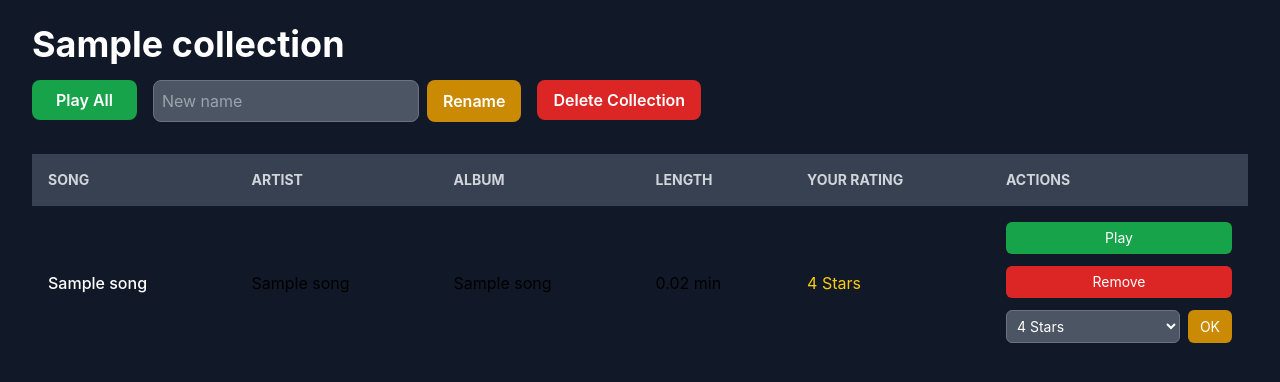
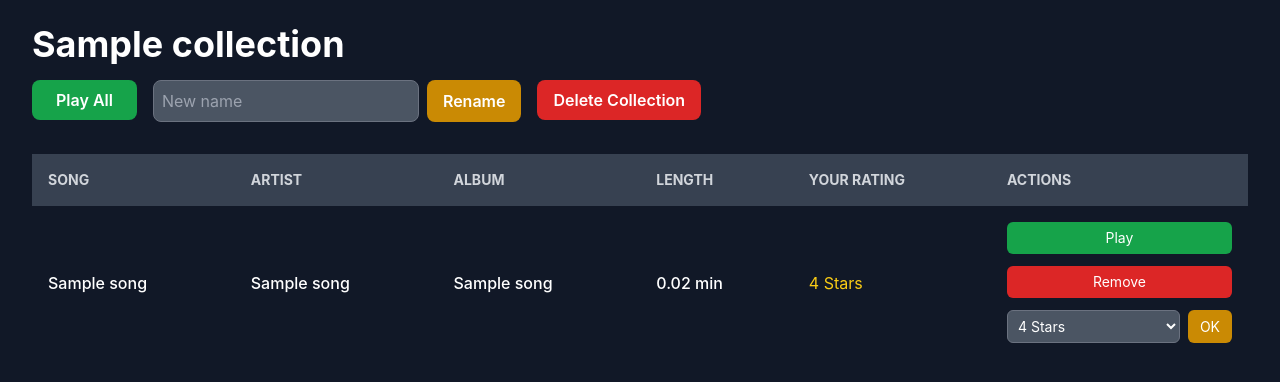
Before and after one commit to hl9082/csci320-group20, a Flask app: template src/templates/collectiondetails.html in a window 1280 px wide. Shown: the part 112-494 px from the top of the page. Run offline with Flask 2, Linux system fonts and the light colour scheme; the template is opened without the code that fills it: most values are stand-ins (such as "Sample title", 1, 10 or a date in 2020); parts of the project's set-up code (start-up, migrations or seed data) failed here and were passed over; some libraries are stand-ins or nearby versions.

Commit message:
CollectionDetails.html fixed: values of columns in collectiondetails page that are black are now turned to white

```diff
--- a/src/templates/collectiondetails.html
+++ b/src/templates/collectiondetails.html
@@ -53,9 +53,9 @@
                     {% for song in collection.songs %}
                     <tr class="hover:bg-gray-700/50">
                         <td class="p-4 font-medium text-white">{{ song.songtitle }}</td>
-                        <td class="p-4">{{ song.artistname }}</td>
-                        <td class="p-4">{{ song.albumtitle }}</td>
-                        <td class="p-4">{{ "%.2f"|format(song.length / 60) }} min</td>
+                        <td class="p-4 font-medium text-white">{{ song.artistname }}</td>
+                        <td class="p-4 font-medium text-white">{{ song.albumtitle }}</td>
+                        <td class="p-4 font-medium text-white">{{ "%.2f"|format(song.length / 60) }} min</td>
                         <td class="p-4">
                             {% if song.rating %}
                                 <span class="text-yellow-400">{{ song.rating }} Star{% if song.rating > 1 %}s{% endif %}</span>
```
